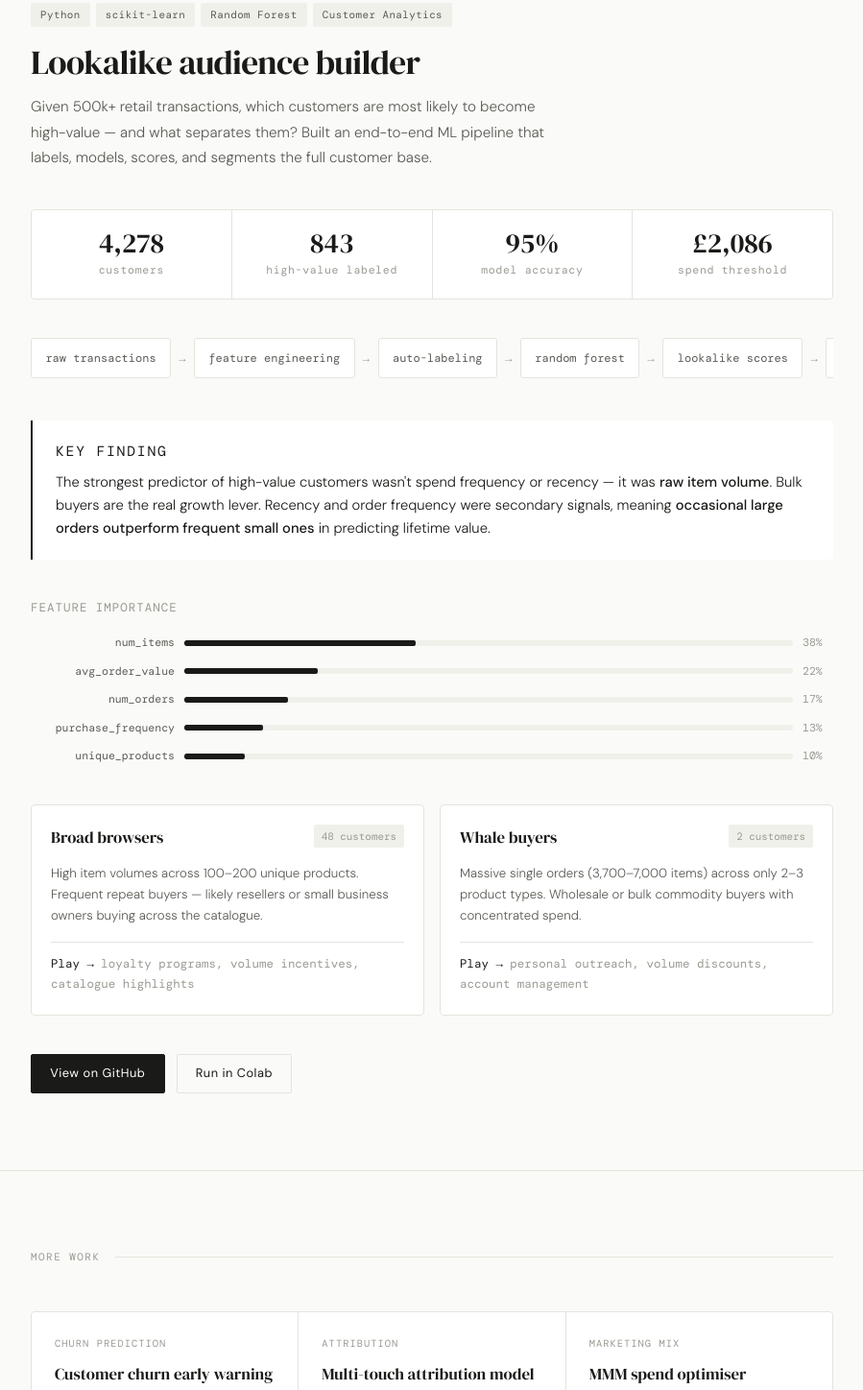
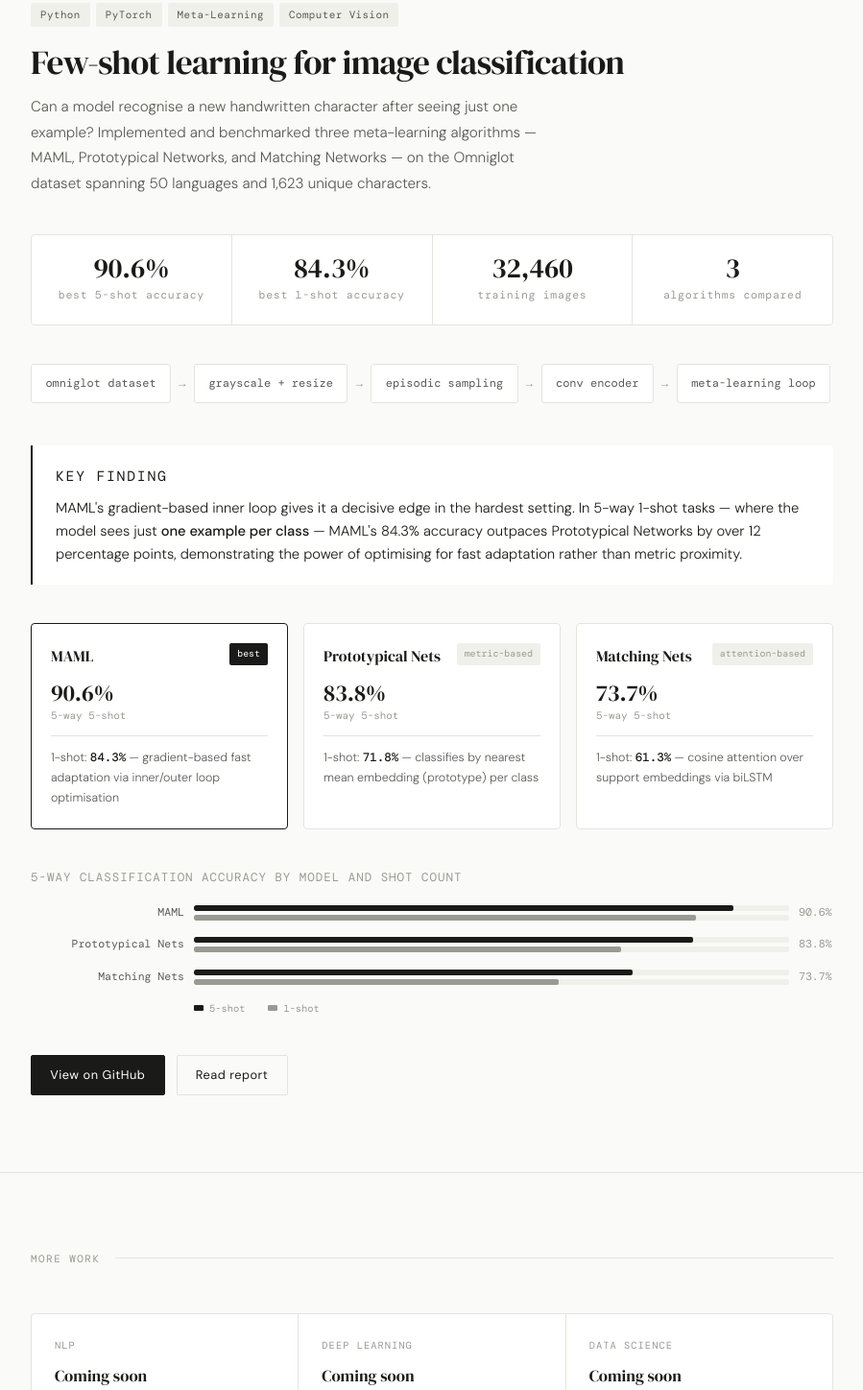
Before and after one commit to neeharika-1999/portfolio, a plain HTML site: page index.html in a window 1280 px wide. Shown: the part 728-2176 px from the top of the page at 96% size, without its empty margins (190-1089 px from the left). Drawn offline with nearby package versions, Linux system fonts and the light colour scheme.

Commit message:
Update index.html
Add few-shot learning project

```diff
--- a/index.html
+++ b/index.html
@@ -1,9 +1,10 @@
+
 <!DOCTYPE html>
 <html lang="en">
 <head>
 <meta charset="UTF-8">
 <meta name="viewport" content="width=device-width, initial-scale=1.0">
-<title>Portfolio</title>
+<title>Neeharika Vijayakumar — Portfolio</title>
 <link rel="preconnect" href="https://fonts.googleapis.com">
 <link href="https://fonts.googleapis.com/css2?family=DM+Serif+Display:ital@0;1&family=DM+Mono:wght@400;500&family=DM+Sans:wght@300;400;500&display=swap" rel="stylesheet">
 <style>
@@ -254,52 +255,66 @@
   }
   .finding strong { font-weight: 500; }
 
-  /* SEGMENTS */
-  .segments {
+  /* MODEL CARDS */
+  .model-cards {
     display: grid;
-    grid-template-columns: 1fr 1fr;
+    grid-template-columns: 1fr 1fr 1fr;
     gap: 1rem;
     margin-bottom: 2.5rem;
   }
-  .segment-card {
+  .model-card {
     background: var(--card-bg);
     border: 1px solid var(--rule);
     border-radius: 4px;
     padding: 1.25rem;
     transition: border-color 0.18s;
   }
-  .segment-card:hover { border-color: var(--ink2); }
-  .seg-header {
+  .model-card:hover { border-color: var(--ink2); }
+  .model-card.best { border-color: var(--ink); }
+  .model-card-header {
     display: flex; justify-content: space-between; align-items: flex-start;
     margin-bottom: 0.75rem;
   }
-  .seg-name {
+  .model-name {
     font-family: 'DM Serif Display', serif;
-    font-size: 1.05rem;
+    font-size: 1rem;
     font-weight: 400;
   }
-  .seg-count {
+  .model-badge {
     font-family: 'DM Mono', monospace;
-    font-size: 0.68rem;
+    font-size: 0.62rem;
     color: var(--ink3);
     background: var(--tag-bg);
     padding: 3px 8px;
     border-radius: 2px;
   }
-  .seg-body {
-    font-size: 0.83rem;
-    color: var(--ink2);
-    line-height: 1.65;
-    margin-bottom: 1rem;
+  .model-badge.top {
+    background: var(--ink);
+    color: #fff;
   }
-  .seg-play {
-    font-size: 0.78rem;
+  .model-acc {
+    font-family: 'DM Serif Display', serif;
+    font-size: 1.5rem;
+    line-height: 1;
+    margin-bottom: 2px;
+  }
+  .model-acc-label {
+    font-size: 0.68rem;
     font-family: 'DM Mono', monospace;
     color: var(--ink3);
+    margin-bottom: 0.75rem;
+  }
+  .model-oneshot {
+    font-size: 0.78rem;
+    color: var(--ink2);
     border-top: 1px solid var(--rule);
     padding-top: 0.75rem;
   }
-  .seg-play span { color: var(--ink); }
+  .model-oneshot span {
+    font-family: 'DM Mono', monospace;
+    font-weight: 500;
+    color: var(--ink);
+  }
 
   /* BAR CHART */
   .chart-section { margin-bottom: 2.5rem; }
@@ -313,18 +328,23 @@
   }
   .bar-row {
     display: flex; align-items: center; gap: 10px;
-    margin-bottom: 10px;
+    margin-bottom: 14px;
   }
   .bar-label {
     font-family: 'DM Mono', monospace;
     font-size: 0.72rem;
     color: var(--ink2);
-    width: 150px;
+    width: 160px;
     flex-shrink: 0;
     text-align: right;
   }
+  .bar-group {
+    flex: 1;
+    display: flex;
+    flex-direction: column;
+    gap: 4px;
+  }
   .bar-track {
-    flex: 1;
     height: 6px;
     background: var(--tag-bg);
     border-radius: 2px;
@@ -337,12 +357,27 @@
     width: 0;
     transition: width 1s cubic-bezier(0.4,0,0.2,1);
   }
+  .bar-fill.light {
+    background: var(--ink3);
+  }
   .bar-pct {
     font-family: 'DM Mono', monospace;
     font-size: 0.72rem;
     color: var(--ink3);
-    width: 32px;
+    width: 36px;
     flex-shrink: 0;
+  }
+  .chart-legend {
+    display: flex; gap: 1.5rem; margin-top: 0.75rem; padding-left: 170px;
+  }
+  .legend-item {
+    display: flex; align-items: center; gap: 6px;
+    font-family: 'DM Mono', monospace;
+    font-size: 0.65rem;
+    color: var(--ink3);
+  }
+  .legend-dot {
+    width: 10px; height: 6px; border-radius: 1px;
   }
 
   .project-footer {
@@ -422,30 +457,31 @@
 
   @media (max-width: 640px) {
     .metrics { grid-template-columns: repeat(2, 1fr); }
-    .segments { grid-template-columns: 1fr; }
+    .model-cards { grid-template-columns: 1fr; }
     .projects-grid { grid-template-columns: 1fr; }
     .nav-links { display: none; }
     .bar-label { width: 110px; font-size: 0.65rem; }
+    .chart-legend { padding-left: 120px; }
   }
 </style>
 </head>
 <body>
 
 <nav>
-  <span class="nav-name">Your Name</span>
+  <span class="nav-name">Neeharika Vijayakumar</span>
   <div class="nav-links">
     <a href="#work">Work</a>
     <a href="#about">About</a>
-    <a href="https://github.com" target="_blank">GitHub</a>
+    <a href="https://github.com/neeharika-1999" target="_blank">GitHub</a>
   </div>
 </nav>
 
 <main>
   <section class="hero">
     <div class="container">
-      <p class="hero-eyebrow">Marketing Data & Analytics</p>
-      <h1>Finding signal in<br><em>customer behaviour</em></h1>
-      <p class="hero-sub">I build models that turn raw transaction data into decisions — segmentation, prediction, attribution.</p>
+      <p class="hero-eyebrow">Machine Learning & AI Research</p>
+      <h1>Teaching machines to learn from <em>almost nothing</em></h1>
+      <p class="hero-sub">I build and compare learning systems that generalise across tasks — meta-learning, few-shot classification, and beyond.</p>
       <div class="hero-links">
         <a href="#work" class="btn btn-primary">See projects</a>
         <a href="mailto:you@email.com" class="btn btn-ghost">Get in touch</a>
@@ -460,98 +496,114 @@
       <div class="project-header reveal">
         <div class="project-tags">
           <span class="tag">Python</span>
-          <span class="tag">scikit-learn</span>
-          <span class="tag">Random Forest</span>
-          <span class="tag">Customer Analytics</span>
+          <span class="tag">PyTorch</span>
+          <span class="tag">Meta-Learning</span>
+          <span class="tag">Computer Vision</span>
         </div>
-        <h2 class="project-title">Lookalike audience builder</h2>
-        <p class="project-desc">Given 500k+ retail transactions, which customers are most likely to become high-value — and what separates them? Built an end-to-end ML pipeline that labels, models, scores, and segments the full customer base.</p>
+        <h2 class="project-title">Few-shot learning for image classification</h2>
+        <p class="project-desc">Can a model recognise a new handwritten character after seeing just one example? Implemented and benchmarked three meta-learning algorithms — MAML, Prototypical Networks, and Matching Networks — on the Omniglot dataset spanning 50 languages and 1,623 unique characters.</p>
       </div>
 
       <div class="metrics reveal">
         <div class="metric">
-          <div class="metric-val">4,278</div>
-          <div class="metric-lbl">customers</div>
+          <div class="metric-val">90.6%</div>
+          <div class="metric-lbl">best 5-shot accuracy</div>
         </div>
         <div class="metric">
-          <div class="metric-val">843</div>
-          <div class="metric-lbl">high-value labeled</div>
+          <div class="metric-val">84.3%</div>
+          <div class="metric-lbl">best 1-shot accuracy</div>
         </div>
         <div class="metric">
-          <div class="metric-val">95%</div>
-          <div class="metric-lbl">model accuracy</div>
+          <div class="metric-val">32,460</div>
+          <div class="metric-lbl">training images</div>
         </div>
         <div class="metric">
-          <div class="metric-val">£2,086</div>
-          <div class="metric-lbl">spend threshold</div>
+          <div class="metric-val">3</div>
+          <div class="metric-lbl">algorithms compared</div>
         </div>
       </div>
 
-      <div class="pipeline reveal" id="pipeline">
-        <div class="pipe-step"><div class="pipe-box">raw transactions</div><span class="pipe-arrow">→</span></div>
-        <div class="pipe-step"><div class="pipe-box">feature engineering</div><span class="pipe-arrow">→</span></div>
-        <div class="pipe-step"><div class="pipe-box">auto-labeling</div><span class="pipe-arrow">→</span></div>
-        <div class="pipe-step"><div class="pipe-box">random forest</div><span class="pipe-arrow">→</span></div>
-        <div class="pipe-step"><div class="pipe-box">lookalike scores</div><span class="pipe-arrow">→</span></div>
-        <div class="pipe-step"><div class="pipe-box">segment output</div></div>
+      <div class="pipeline reveal">
+        <div class="pipe-step"><div class="pipe-box">omniglot dataset</div><span class="pipe-arrow">→</span></div>
+        <div class="pipe-step"><div class="pipe-box">grayscale + resize</div><span class="pipe-arrow">→</span></div>
+        <div class="pipe-step"><div class="pipe-box">episodic sampling</div><span class="pipe-arrow">→</span></div>
+        <div class="pipe-step"><div class="pipe-box">conv encoder</div><span class="pipe-arrow">→</span></div>
+        <div class="pipe-step"><div class="pipe-box">meta-learning loop</div><span class="pipe-arrow">→</span></div>
+        <div class="pipe-step"><div class="pipe-box">5-way classification</div></div>
       </div>
 
       <div class="finding reveal">
         <p class="finding-label">Key finding</p>
-        <p>The strongest predictor of high-value customers wasn't spend frequency or recency — it was <strong>raw item volume</strong>. Bulk buyers are the real growth lever. Recency and order frequency were secondary signals, meaning <strong>occasional large orders outperform frequent small ones</strong> in predicting lifetime value.</p>
+        <p>MAML's gradient-based inner loop gives it a decisive edge in the hardest setting. In 5-way 1-shot tasks — where the model sees just <strong>one example per class</strong> — MAML's 84.3% accuracy outpaces Prototypical Networks by over 12 percentage points, demonstrating the power of optimising for fast adaptation rather than metric proximity.</p>
+      </div>
+
+      <div class="model-cards reveal">
+        <div class="model-card best">
+          <div class="model-card-header">
+            <span class="model-name">MAML</span>
+            <span class="model-badge top">best</span>
+          </div>
+          <div class="model-acc">90.6%</div>
+          <div class="model-acc-label">5-way 5-shot</div>
+          <div class="model-oneshot">1-shot: <span>84.3%</span> — gradient-based fast adaptation via inner/outer loop optimisation</div>
+        </div>
+        <div class="model-card">
+          <div class="model-card-header">
+            <span class="model-name">Prototypical Nets</span>
+            <span class="model-badge">metric-based</span>
+          </div>
+          <div class="model-acc">83.8%</div>
+          <div class="model-acc-label">5-way 5-shot</div>
+          <div class="model-oneshot">1-shot: <span>71.8%</span> — classifies by nearest mean embedding (prototype) per class</div>
+        </div>
+        <div class="model-card">
+          <div class="model-card-header">
+            <span class="model-name">Matching Nets</span>
+            <span class="model-badge">attention-based</span>
+          </div>
+          <div class="model-acc">73.7%</div>
+          <div class="model-acc-label">5-way 5-shot</div>
+          <div class="model-oneshot">1-shot: <span>61.3%</span> — cosine attention over support embeddings via biLSTM</div>
+        </div>
       </div>
 
       <div class="chart-section reveal" id="chart-section">
-        <p class="chart-title">Feature importance</p>
+        <p class="chart-title">5-way classification accuracy by model and shot count</p>
+
         <div class="bar-row">
-          <span class="bar-label">num_items</span>
-          <div class="bar-track"><div class="bar-fill" data-w="38"></div></div>
-          <span class="bar-pct">38%</span>
+          <span class="bar-label">MAML</span>
+          <div class="bar-group">
+            <div class="bar-track"><div class="bar-fill" data-w="90.63"></div></div>
+            <div class="bar-track"><div class="bar-fill light" data-w="84.3"></div></div>
+          </div>
+          <span class="bar-pct">90.6%</span>
         </div>
         <div class="bar-row">
-          <span class="bar-label">avg_order_value</span>
-          <div class="bar-track"><div class="bar-fill" data-w="22"></div></div>
-          <span class="bar-pct">22%</span>
+          <span class="bar-label">Prototypical Nets</span>
+          <div class="bar-group">
+            <div class="bar-track"><div class="bar-fill" data-w="83.81"></div></div>
+            <div class="bar-track"><div class="bar-fill light" data-w="71.76"></div></div>
+          </div>
+          <span class="bar-pct">83.8%</span>
         </div>
         <div class="bar-row">
-          <span class="bar-label">num_orders</span>
-          <div class="bar-track"><div class="bar-fill" data-w="17"></div></div>
-          <span class="bar-pct">17%</span>
+          <span class="bar-label">Matching Nets</span>
+          <div class="bar-group">
+            <div class="bar-track"><div class="bar-fill" data-w="73.73"></div></div>
+            <div class="bar-track"><div class="bar-fill light" data-w="61.27"></div></div>
+          </div>
+          <span class="bar-pct">73.7%</span>
         </div>
-        <div class="bar-row">
-          <span class="bar-label">purchase_frequency</span>
-          <div class="bar-track"><div class="bar-fill" data-w="13"></div></div>
-          <span class="bar-pct">13%</span>
-        </div>
-        <div class="bar-row">
-          <span class="bar-label">unique_products</span>
-          <div class="bar-track"><div class="bar-fill" data-w="10"></div></div>
-          <span class="bar-pct">10%</span>
-        </div>
-      </div>
 
-      <div class="segments reveal">
-        <div class="segment-card">
-          <div class="seg-header">
-            <span class="seg-name">Broad browsers</span>
-            <span class="seg-count">48 customers</span>
-          </div>
-          <p class="seg-body">High item volumes across 100–200 unique products. Frequent repeat buyers — likely resellers or small business owners buying across the catalogue.</p>
-          <p class="seg-play"><span>Play →</span> loyalty programs, volume incentives, catalogue highlights</p>
-        </div>
-        <div class="segment-card">
-          <div class="seg-header">
-            <span class="seg-name">Whale buyers</span>
-            <span class="seg-count">2 customers</span>
-          </div>
-          <p class="seg-body">Massive single orders (3,700–7,000 items) across only 2–3 product types. Wholesale or bulk commodity buyers with concentrated spend.</p>
-          <p class="seg-play"><span>Play →</span> personal outreach, volume discounts, account management</p>
+        <div class="chart-legend">
+          <div class="legend-item"><div class="legend-dot" style="background: var(--ink);"></div>5-shot</div>
+          <div class="legend-item"><div class="legend-dot" style="background: var(--ink3);"></div>1-shot</div>
         </div>
       </div>
 
       <div class="project-footer reveal">
-        <a href="https://github.com" class="btn btn-primary" target="_blank">View on GitHub</a>
-        <a href="https://colab.research.google.com" class="btn btn-ghost" target="_blank">Run in Colab</a>
+        <a href="https://github.com/neeharika-1999" class="btn btn-primary" target="_blank">View on GitHub</a>
+        <a href="#" class="btn btn-ghost">Read report</a>
       </div>
     </div>
   </section>
@@ -561,22 +613,22 @@
       <p class="section-label">More work</p>
       <div class="projects-grid reveal">
         <a class="proj-card" href="#">
-          <p class="proj-card-tag">Churn prediction</p>
-          <p class="proj-card-title">Customer churn early warning system</p>
-          <p class="proj-card-desc">Flags at-risk customers 30 days before they churn using behavioural signals. XGBoost + SHAP explanations.</p>
-          <p class="proj-card-arrow">Coming soon →</p>
+          <p class="proj-card-tag">NLP</p>
+          <p class="proj-card-title">Coming soon</p>
+          <p class="proj-card-desc">Next project in progress.</p>
+          <p class="proj-card-arrow">Soon →</p>
         </a>
         <a class="proj-card" href="#">
-          <p class="proj-card-tag">Attribution</p>
-          <p class="proj-card-title">Multi-touch attribution model</p>
-          <p class="proj-card-desc">Shapley value attribution across paid, organic, and email channels. Replaces last-click with a fairer model.</p>
-          <p class="proj-card-arrow">Coming soon →</p>
+          <p class="proj-card-tag">Deep Learning</p>
+          <p class="proj-card-title">Coming soon</p>
+          <p class="proj-card-desc">Next project in progress.</p>
+          <p class="proj-card-arrow">Soon →</p>
         </a>
         <a class="proj-card" href="#">
-          <p class="proj-card-tag">Marketing mix</p>
-          <p class="proj-card-title">MMM spend optimiser</p>
-          <p class="proj-card-desc">Bayesian marketing mix model that quantifies ROI per channel and outputs an optimal budget allocation.</p>
-          <p class="proj-card-arrow">Coming soon →</p>
+          <p class="proj-card-tag">Data Science</p>
+          <p class="proj-card-title">Coming soon</p>
+          <p class="proj-card-desc">Next project in progress.</p>
+          <p class="proj-card-arrow">Soon →</p>
         </a>
       </div>
     </div>
@@ -584,7 +636,7 @@
 </main>
 
 <footer>
-  <span>Your Name — Marketing Analytics</span>
+  <span>Neeharika Vijayakumar — ML Research</span>
   <span>2025</span>
 </footer>
 
```
